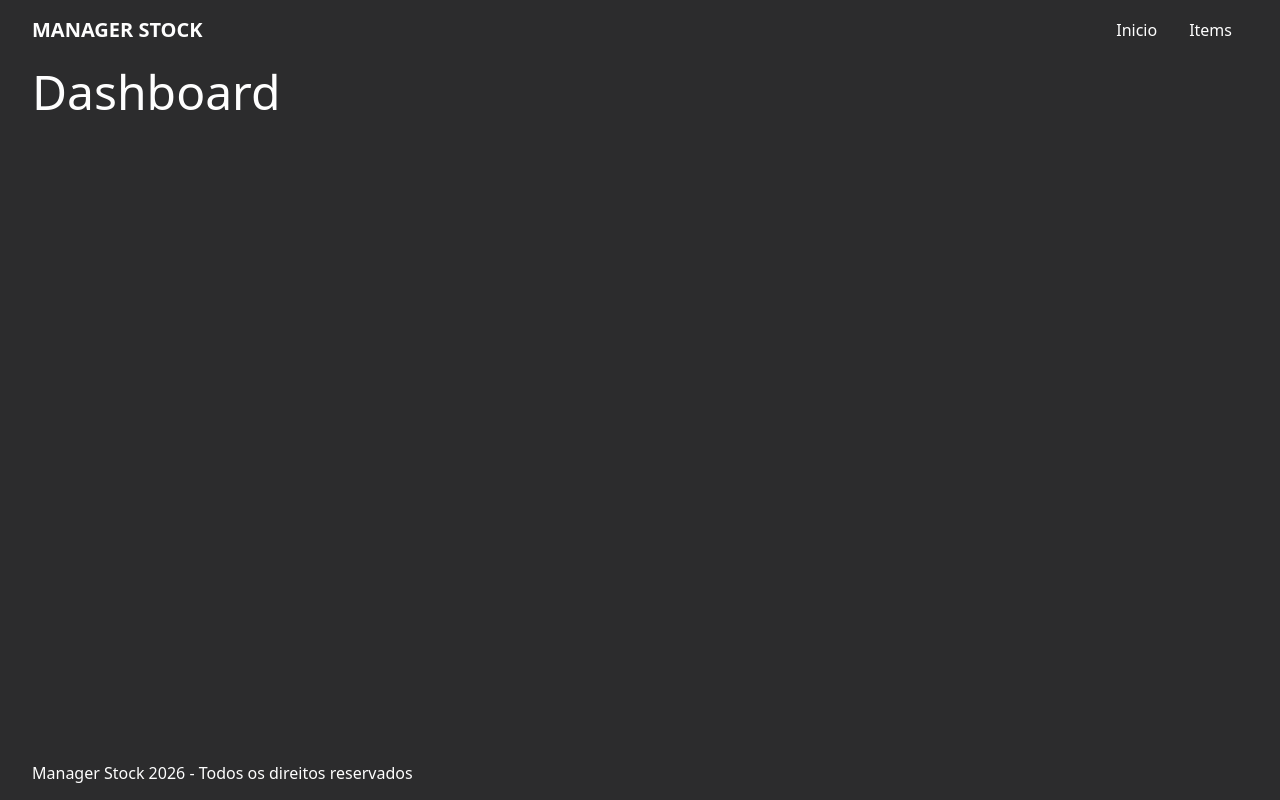
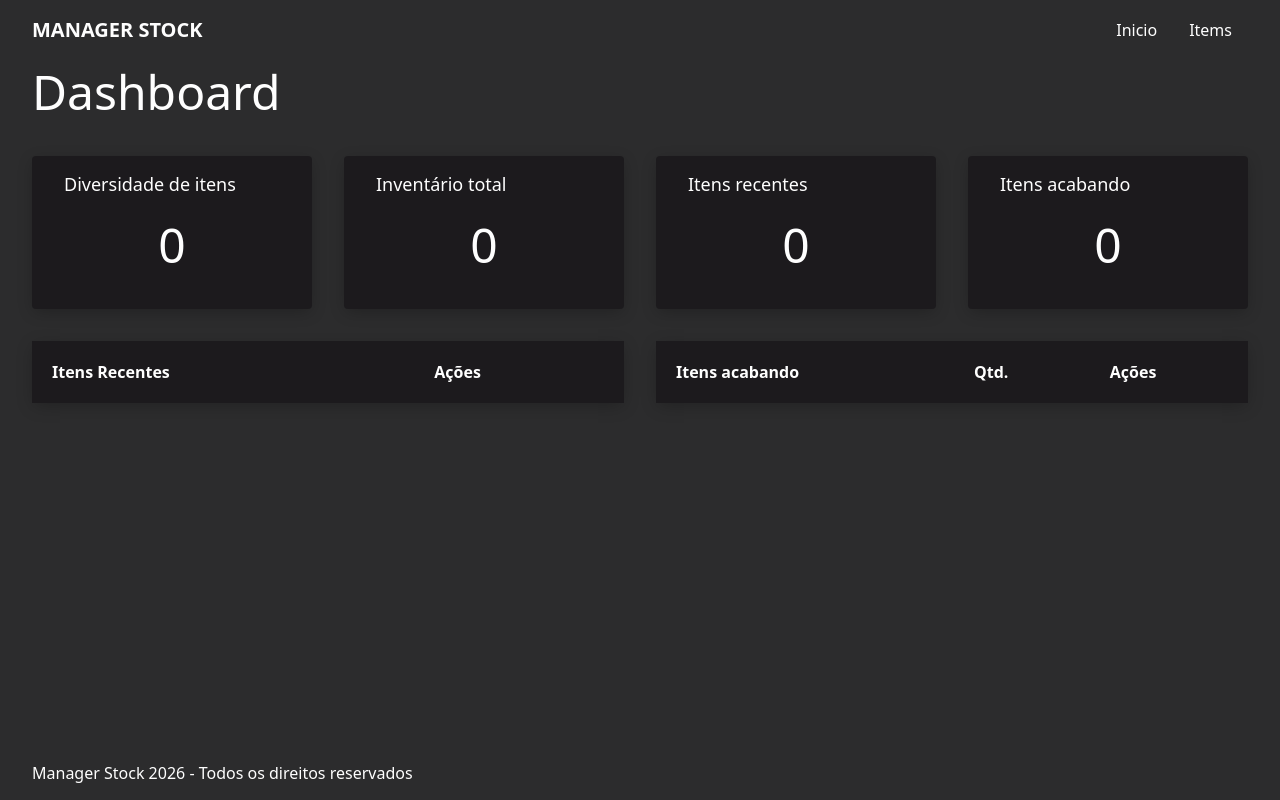
Before and after one commit to romariobreis/stock-manager, a React (Vite) app: page / in a window 1280 px wide. Built offline with nearby package versions, Linux system fonts and the light colour scheme.

Commit message:
feat: add dashboard items use case

```diff
--- a/src/pages/Home.jsx
+++ b/src/pages/Home.jsx
@@ -1,7 +1,81 @@
+import useStock from "../hooks/useStock"
+import { Link } from "react-router-dom";
+
 export default function Home() {
+  const { items } = useStock()
+
+  const diversityItems = items.length
+  const totalInventory = items.reduce((sum, item) => +sum + +item.quantity, 0)
+
+  const today = new Date()
+  const limitDate = new Date()
+  limitDate.setDate(limitDate.getDate() - 10)
+  const recentItems = items.filter((item) => item.createdAt >= limitDate && item.createdAt <= today)
+  const recentTotal = recentItems.length
+
+  const lowQuantityItems = items.filter((item) => item.quantity < 10)
+  const lowQuantityTotal = lowQuantityItems.length
+
   return (
     <main>
       <h1>Dashboard</h1>
+      <div className="row">
+        <div className="dashboard-card">
+          Diversidade de itens
+          <span>{diversityItems}</span>
+        </div>
+        <div className="dashboard-card">
+          Inventário total
+          <span>{totalInventory}</span>
+        </div>
+        <div className="dashboard-card">
+          Itens recentes
+          <span>{recentTotal}</span>
+        </div>
+        <div className="dashboard-card">
+          Itens acabando
+          <span>{lowQuantityTotal}</span>
+        </div>
+      </div>
+      <div className="row">
+        <div className="recent">
+          <table>
+            <thead>
+              <tr><th>Itens Recentes</th>
+                <th>Ações</th>
+              </tr>
+            </thead>
+            <tbody>
+              {recentItems.map((item) => (
+                <tr key={item.id}>
+                  <td>{item.name}</td>
+                  <td><Link to={`/items/${item.id}`} className="button is-small">Ver</Link></td>
+                </tr>
+              ))}
+            </tbody>
+          </table>
+        </div>
+        <div className="low">
+          <table>
+            <thead>
+              <tr>
+                <th>Itens acabando</th>
+                <th>Qtd.</th>
+                <th>Ações</th>
+              </tr>
+            </thead>
+            <tbody>
+              {lowQuantityItems.map((item) => (
+                <tr key={item.id}>
+                  <td>{item.name}</td>
+                  <td>{item.quantity}</td>
+                  <td><Link to={`/items/${item.id}`} className="button is-small">Ver</Link></td>
+                </tr>
+              ))}
+            </tbody>
+          </table>
+        </div>
+      </div>
     </main>
   )
 }
```
